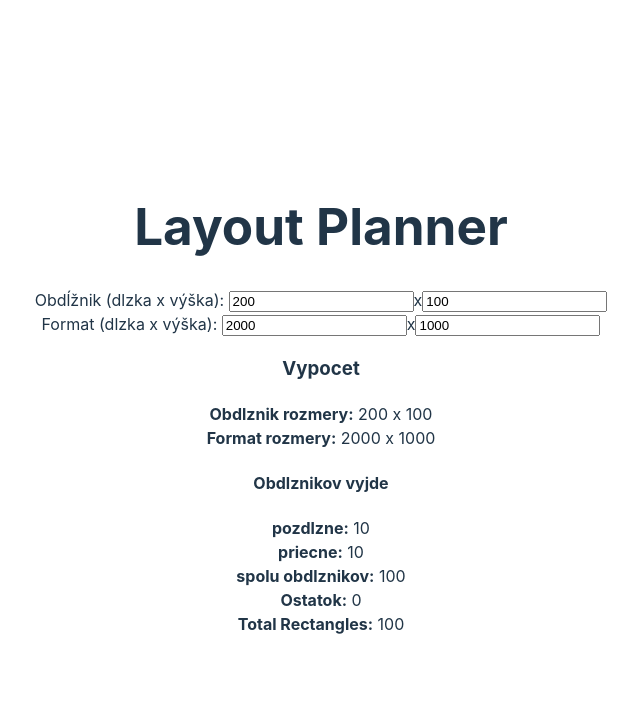
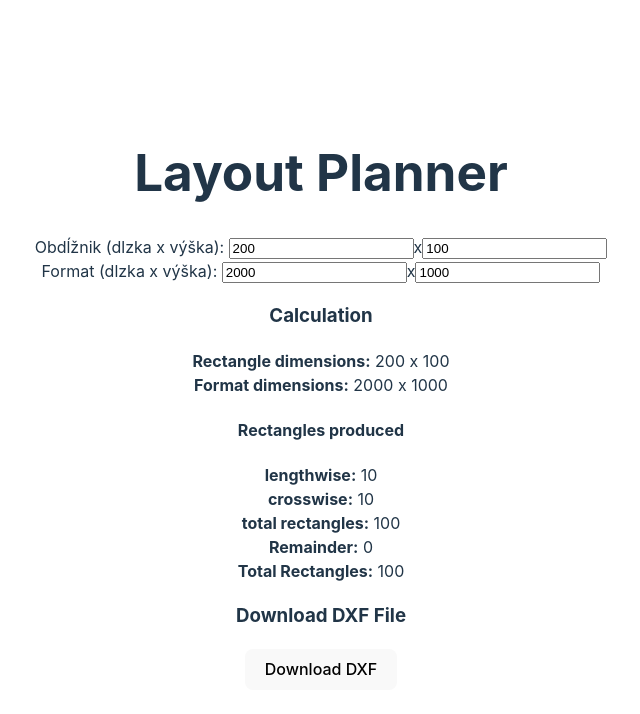
Before and after one commit to rekcoob/layout_planner, a React (Vite) app: page / in a window 1280 px wide. Shown: the top 714 px of the page, without its empty margins (319-959 px from the left). Built offline with nearby package versions, Linux system fonts and the light colour scheme.

Commit message:
refactor: Separate calculation logic into reusable function and custom hook

```diff
--- a/package.json
+++ b/package.json
@@ -13,7 +13,8 @@
     "dxf-writer": "^1.18.4",
     "react": "^18.3.1",
     "react-dom": "^18.3.1",
-    "react-konva": "^18.2.10"
+    "react-konva": "^18.2.10",
+    "three-dxf": "^1.3.1"
   },
   "devDependencies": {
     "@eslint/js": "^9.15.0",
--- a/src/App.tsx
+++ b/src/App.tsx
@@ -1,8 +1,8 @@
 import './App.css'
-
-// import Vypocet from './components/Vypocet'
 import InputComponent from './components/InputComponent'
-import CalculationComponent from './components/CalculationComponent'
+import Results from './components/Results'
+// import Visual from './components/Visual'
+import DownloadDxf from './components/DownloadDxf'
 import { AppProvider } from './context/AppContext'
 
 function App() {
@@ -10,10 +10,10 @@ function App() {
     <AppProvider>
       <>
         <h1>Layout Planner</h1>
-
         <InputComponent />
-        <CalculationComponent />
-        {/* <Vypocet /> */}
+        <Results />
+        <DownloadDxf />
+        {/* <Visual /> */}
       </>
     </AppProvider>
   )
--- a/src/components/CalculationComponent.tsx
+++ /dev/null
@@ -1,41 +0,0 @@
-import React from 'react'
-import { useAppContext } from '../context/AppContext'
-
-const CalculationComponent: React.FC = () => {
-  const { rectLength, rectWidth, formatLength, formatWidth } = useAppContext()
-
-  const cols1 = Math.floor(formatLength / rectLength)
-  const rows1 = Math.floor(formatWidth / rectWidth)
-  const total1 = cols1 * rows1
-
-  const ostatok = formatLength - rectLength * cols1
-
-  let totalRectangles = null
-
-  if (ostatok < rectWidth) {
-    totalRectangles = cols1 * rows1
-  } else {
-    totalRectangles = cols1 * rows1 + Math.floor(formatWidth / rectLength)
-  }
-
-  return (
-    <div>
-      <h3>Vypocet</h3>
-      <strong>Obdlznik rozmery:</strong> {rectLength} x {rectWidth}
-      <br />
-      <strong>Format rozmery:</strong> {formatLength} x {formatWidth}
-      <h4>Obdlznikov vyjde</h4>
-      <strong>pozdlzne:</strong> {cols1}
-      <br />
-      <strong>priecne:</strong> {rows1}
-      <br />
-      <strong>spolu obdlznikov:</strong> {total1}
-      <br />
-      <strong>Ostatok:</strong> {ostatok}
-      <br />
-      <strong>Total Rectangles:</strong> {totalRectangles}
-    </div>
-  )
-}
-
-export default CalculationComponent
--- /dev/null
+++ b/src/components/DownloadDxf.tsx
@@ -0,0 +1,34 @@
+import React from 'react'
+import Drawing from 'dxf-writer'
+
+const DownloadDXF: React.FC = () => {
+  const generateDXF = () => {
+    const dxf = new Drawing()
+
+    dxf.drawLine(0, 0, 100, 100)
+
+    // Convert the DXF to a string
+    const dxfString = dxf.toDxfString()
+
+    // Create a Blob for the DXF data
+    const blob = new Blob([dxfString], { type: 'application/dxf' })
+
+    // Create a temporary download link
+    const link = document.createElement('a')
+    link.href = URL.createObjectURL(blob)
+    link.download = 'drawing.dxf'
+    link.click()
+
+    // Cleanup the URL object
+    URL.revokeObjectURL(link.href)
+  }
+
+  return (
+    <div>
+      <h3>Download DXF File</h3>
+      <button onClick={generateDXF}>Download DXF</button>
+    </div>
+  )
+}
+
+export default DownloadDXF
--- /dev/null
+++ b/src/components/Results.tsx
@@ -0,0 +1,32 @@
+import React from 'react'
+import { useAppContext } from '../context/AppContext'
+// import { calculateLayout } from '../services/calculations'
+import { useCalculatedLayout } from '../hooks/useCalculatedLayout'
+
+const Results: React.FC = () => {
+  const { rectLength, rectWidth, formatLength, formatWidth } = useAppContext()
+
+  const { cols1, rows1, total1, remainder, totalRectangles } =
+    useCalculatedLayout(rectLength, rectWidth, formatLength, formatWidth)
+
+  return (
+    <div>
+      <h3>Calculation</h3>
+      <strong>Rectangle dimensions:</strong> {rectLength} x {rectWidth}
+      <br />
+      <strong>Format dimensions:</strong> {formatLength} x {formatWidth}
+      <h4>Rectangles produced</h4>
+      <strong>lengthwise:</strong> {cols1}
+      <br />
+      <strong>crosswise:</strong> {rows1}
+      <br />
+      <strong>total rectangles:</strong> {total1}
+      <br />
+      <strong>Remainder:</strong> {remainder}
+      <br />
+      <strong>Total Rectangles:</strong> {totalRectangles}
+    </div>
+  )
+}
+
+export default Results
--- /dev/null
+++ b/src/components/Visual.tsx
@@ -0,0 +1,21 @@
+import { Stage, Layer, Rect } from 'react-konva'
+
+const Visual = () => {
+  return (
+    <Stage width={window.innerWidth} height={window.innerHeight}>
+      <Layer>
+        <Rect
+          x={0}
+          y={0}
+          width={100}
+          height={100}
+          fill='white'
+          stroke='red'
+          strokeWidth={2}
+        />
+      </Layer>
+    </Stage>
+  )
+}
+
+export default Visual
--- /dev/null
+++ b/src/hooks/useCalculatedLayout.ts
@@ -0,0 +1,30 @@
+import { useState, useEffect } from 'react'
+import { calculateLayout, CalculationResults } from '../services/calculations'
+
+export const useCalculatedLayout = (
+  rectLength: number,
+  rectWidth: number,
+  formatLength: number,
+  formatWidth: number
+): CalculationResults => {
+  const [layout, setLayout] = useState<CalculationResults>({
+    cols1: 0,
+    rows1: 0,
+    total1: 0,
+    remainder: 0,
+    totalRectangles: 0,
+  })
+
+  useEffect(() => {
+    // Perform the calculation and update the state
+    const results = calculateLayout(
+      rectLength,
+      rectWidth,
+      formatLength,
+      formatWidth
+    )
+    setLayout(results)
+  }, [rectLength, rectWidth, formatLength, formatWidth])
+
+  return layout
+}
--- /dev/null
+++ b/src/services/calculations.ts
@@ -0,0 +1,30 @@
+// calculations.ts
+export interface CalculationResults {
+  cols1: number
+  rows1: number
+  total1: number
+  remainder: number
+  totalRectangles: number
+}
+
+export function calculateLayout(
+  rectLength: number,
+  rectWidth: number,
+  formatLength: number,
+  formatWidth: number
+): CalculationResults {
+  const cols1 = Math.floor(formatLength / rectLength)
+  const rows1 = Math.floor(formatWidth / rectWidth)
+  const total1 = cols1 * rows1
+
+  const remainder = formatLength - rectLength * cols1
+
+  let totalRectangles = 0
+  if (remainder < rectWidth) {
+    totalRectangles = cols1 * rows1
+  } else {
+    totalRectangles = cols1 * rows1 + Math.floor(formatWidth / rectLength)
+  }
+
+  return { cols1, rows1, total1, remainder, totalRectangles }
+}
```
Also changed, not shown: src/services/createDxf.ts (added, +10 -0 lines), 1 other file (tests, documents, lock files or other folders).
